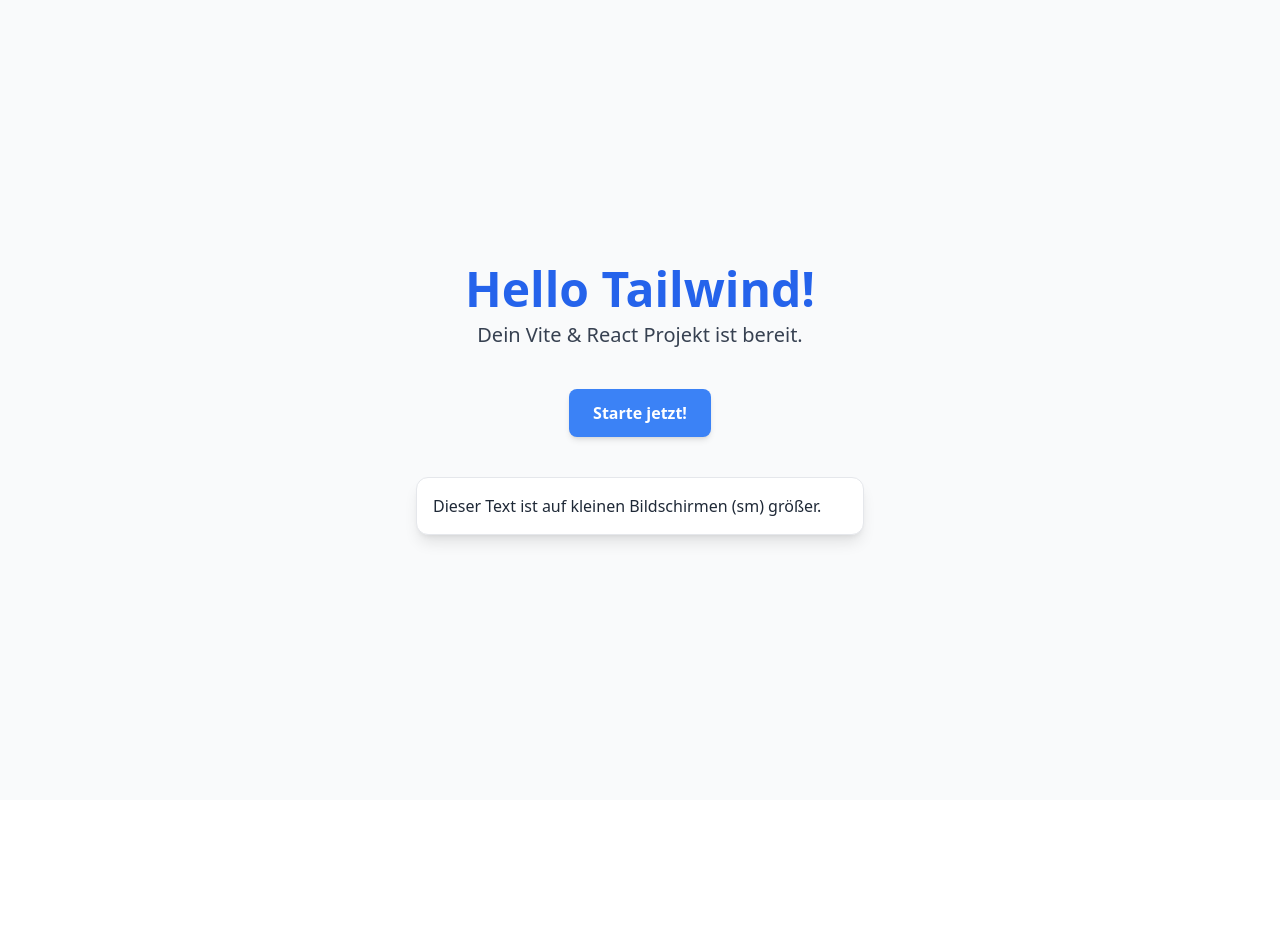
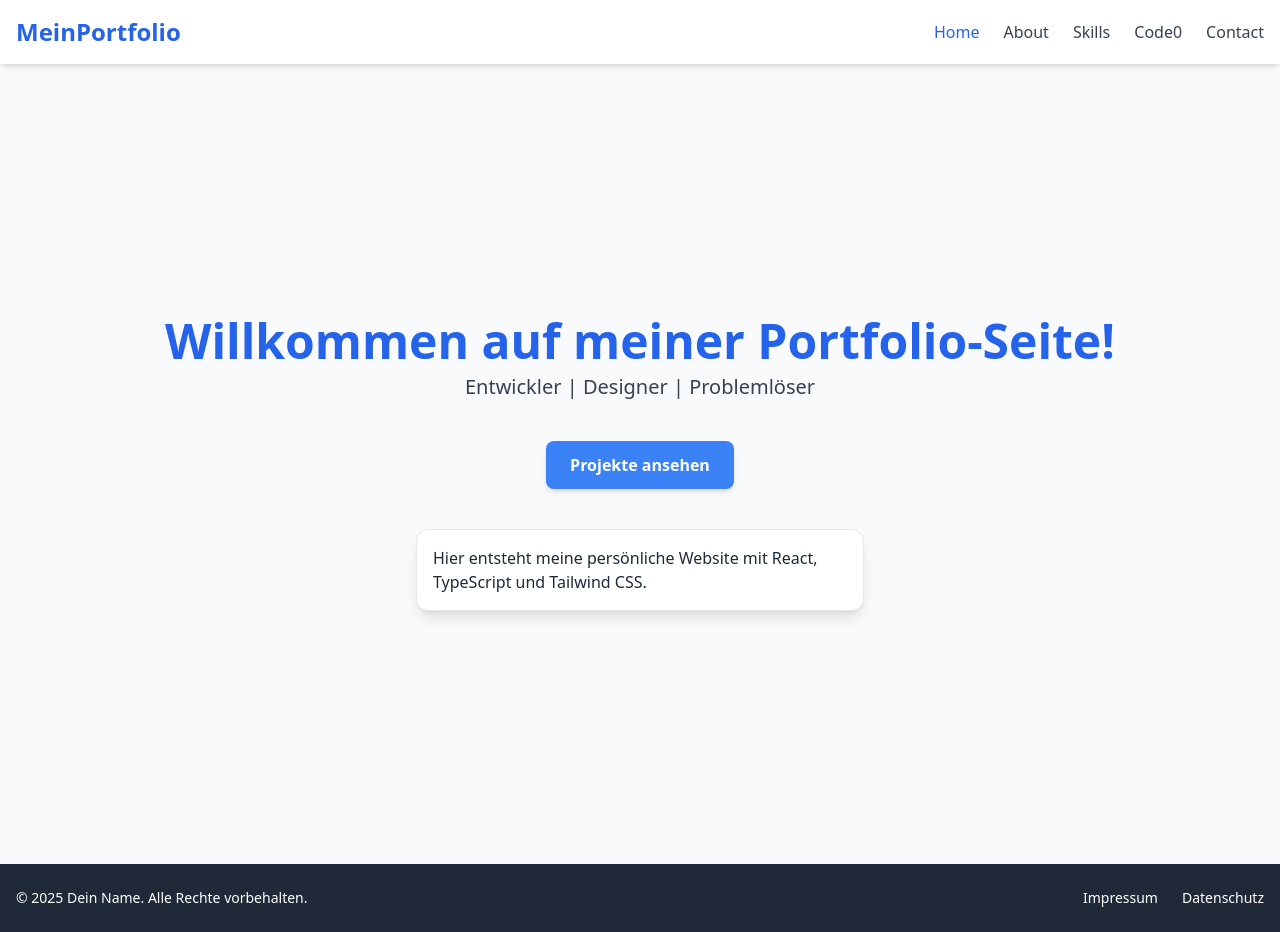
Before and after one commit to MecryTv/WEB-MyWebsite, a React (Vite) app: page / in a window 1280 px wide. Before the commit the page ends 800 px from the top, so only its background shows below. Built offline with nearby package versions, Linux system fonts and the light colour scheme.

Commit message:
[ADD] Routing & Example Design

```diff
--- a/package.json
+++ b/package.json
@@ -11,7 +11,8 @@
   },
   "dependencies": {
     "react": "^19.2.0",
-    "react-dom": "^19.2.0"
+    "react-dom": "^19.2.0",
+    "react-router-dom": "^7.9.6"
   },
   "devDependencies": {
     "@eslint/js": "^9.39.1",
--- a/src/App.tsx
+++ b/src/App.tsx
@@ -1,28 +1,35 @@
+import { BrowserRouter as Router, Routes, Route } from 'react-router-dom';
+import Header from './components/Header';
+import Footer from './components/Footer';
+import Home from './components/Home';
+import About from './components/About';
+import Skills from './components/Skills';
+import CodeZero from './components/CodeZero';
+import Contact from './components/Contact';
+import Imprint from './components/Imprint';
+import PrivacyPolicy from './components/PrivacyPolicy';
+
 function App() {
     return (
-        <div className="min-h-screen bg-gray-50 flex flex-col items-center justify-center p-4">
-            {/* Container mit Tailwind-Klassen */}
-            <header className="text-center mb-10">
-                <h1 className="text-5xl font-extrabold text-blue-600 mb-2">
-                    Hello Tailwind!
-                </h1>
-                <p className="text-xl text-gray-700">
-                    Dein Vite & React Projekt ist bereit.
-                </p>
-            </header>
+        <Router>
+            <div className="min-h-screen bg-gray-50 flex flex-col">
+                <Header />
 
-            {/* Button mit hover-Effekt */}
-            <button className="px-6 py-3 bg-blue-500 text-white font-semibold rounded-lg shadow-md hover:bg-blue-700 transition duration-300 transform hover:scale-105">
-                Starte jetzt!
-            </button>
+                <main className="flex-grow">
+                    <Routes>
+                        <Route path="/" element={<Home />} />
+                        <Route path="/about" element={<About />} />
+                        <Route path="/skills" element={<Skills />} />
+                        <Route path="/codezero" element={<CodeZero />} />
+                        <Route path="/contact" element={<Contact />} />
+                        <Route path="/imprint" element={<Imprint />} />
+                        <Route path="/privacy" element={<PrivacyPolicy />} />
+                    </Routes>
+                </main>
 
-            {/* Beispiel für Responsive Design (Mobile First) */}
-            <div className="mt-10 p-4 border rounded-xl shadow-lg w-full max-w-md bg-white">
-                <p className="text-sm sm:text-base text-gray-800">
-                    Dieser Text ist auf kleinen Bildschirmen (sm) größer.
-                </p>
+                <Footer />
             </div>
-        </div>
+        </Router>
     );
 }
 
--- a/src/components/Footer.tsx
+++ b/src/components/Footer.tsx
@@ -1,10 +1,34 @@
 import React from "react";
+import { Link } from "react-router-dom";
 
 const Footer: React.FC = () => {
     return (
-        <>
+        <footer className="bg-gray-800 text-white mt-auto">
+            <div className="container mx-auto px-4 py-6">
+                <div className="flex flex-col md:flex-row justify-between items-center gap-4">
+                    <div className="text-center md:text-left">
+                        <p className="text-sm">
+                            © {new Date().getFullYear()} Dein Name. Alle Rechte vorbehalten.
+                        </p>
+                    </div>
 
-        </>
+                    <div className="flex gap-6">
+                        <Link
+                            to="/imprint"
+                            className="text-sm hover:text-blue-400 transition-colors"
+                        >
+                            Impressum
+                        </Link>
+                        <Link
+                            to="/privacy"
+                            className="text-sm hover:text-blue-400 transition-colors"
+                        >
+                            Datenschutz
+                        </Link>
+                    </div>
+                </div>
+            </div>
+        </footer>
     );
 }
 
--- a/src/components/Header.tsx
+++ b/src/components/Header.tsx
@@ -1,14 +1,78 @@
 import React from "react";
+import { Link, NavLink } from "react-router-dom";
 
 const Header: React.FC = () => {
     return (
-        <header>
-            <nav>
-                <a href="/">Home</a>
-                <a href="/about">About</a>
-                <a href="/skills">Skills</a>
-                <a href="/codeZero">Code0</a>
-                <a href="/contact">Contact</a>
+        <header className="bg-white shadow-md sticky top-0 z-50">
+            <nav className="container mx-auto px-4 py-4">
+                <div className="flex items-center justify-between">
+                    <Link to="/" className="text-2xl font-bold text-blue-600 hover:text-blue-700">
+                        MeinPortfolio
+                    </Link>
+
+                    <div className="flex gap-6">
+                        <NavLink
+                            to="/"
+                            className={({ isActive }) =>
+                                `font-medium transition-colors ${
+                                    isActive
+                                        ? 'text-blue-600'
+                                        : 'text-gray-700 hover:text-blue-600'
+                                }`
+                            }
+                        >
+                            Home
+                        </NavLink>
+                        <NavLink
+                            to="/about"
+                            className={({ isActive }) =>
+                                `font-medium transition-colors ${
+                                    isActive
+                                        ? 'text-blue-600'
+                                        : 'text-gray-700 hover:text-blue-600'
+                                }`
+                            }
+                        >
+                            About
+                        </NavLink>
+                        <NavLink
+                            to="/skills"
+                            className={({ isActive }) =>
+                                `font-medium transition-colors ${
+                                    isActive
+                                        ? 'text-blue-600'
+                                        : 'text-gray-700 hover:text-blue-600'
+                                }`
+                            }
+                        >
+                            Skills
+                        </NavLink>
+                        <NavLink
+                            to="/codezero"
+                            className={({ isActive }) =>
+                                `font-medium transition-colors ${
+                                    isActive
+                                        ? 'text-blue-600'
+                                        : 'text-gray-700 hover:text-blue-600'
+                                }`
+                            }
+                        >
+                            Code0
+                        </NavLink>
+                        <NavLink
+                            to="/contact"
+                            className={({ isActive }) =>
+                                `font-medium transition-colors ${
+                                    isActive
+                                        ? 'text-blue-600'
+                                        : 'text-gray-700 hover:text-blue-600'
+                                }`
+                            }
+                        >
+                            Contact
+                        </NavLink>
+                    </div>
+                </div>
             </nav>
         </header>
     );
--- a/src/components/Home.tsx
+++ b/src/components/Home.tsx
@@ -2,9 +2,26 @@
 
 const Home: React.FC = () => {
     return (
-        <>
+        <div className="min-h-screen flex flex-col items-center justify-center p-4">
+            <div className="text-center mb-10">
+                <h1 className="text-5xl font-extrabold text-blue-600 mb-2">
+                    Willkommen auf meiner Portfolio-Seite!
+                </h1>
+                <p className="text-xl text-gray-700">
+                    Entwickler | Designer | Problemlöser
+                </p>
+            </div>
 
-        </>
+            <button className="px-6 py-3 bg-blue-500 text-white font-semibold rounded-lg shadow-md hover:bg-blue-700 transition duration-300 transform hover:scale-105">
+                Projekte ansehen
+            </button>
+
+            <div className="mt-10 p-4 border rounded-xl shadow-lg w-full max-w-md bg-white">
+                <p className="text-sm sm:text-base text-gray-800">
+                    Hier entsteht meine persönliche Website mit React, TypeScript und Tailwind CSS.
+                </p>
+            </div>
+        </div>
     );
 }
 
```
Also changed, not shown: 1 other file (tests, documents, lock files or other folders).
